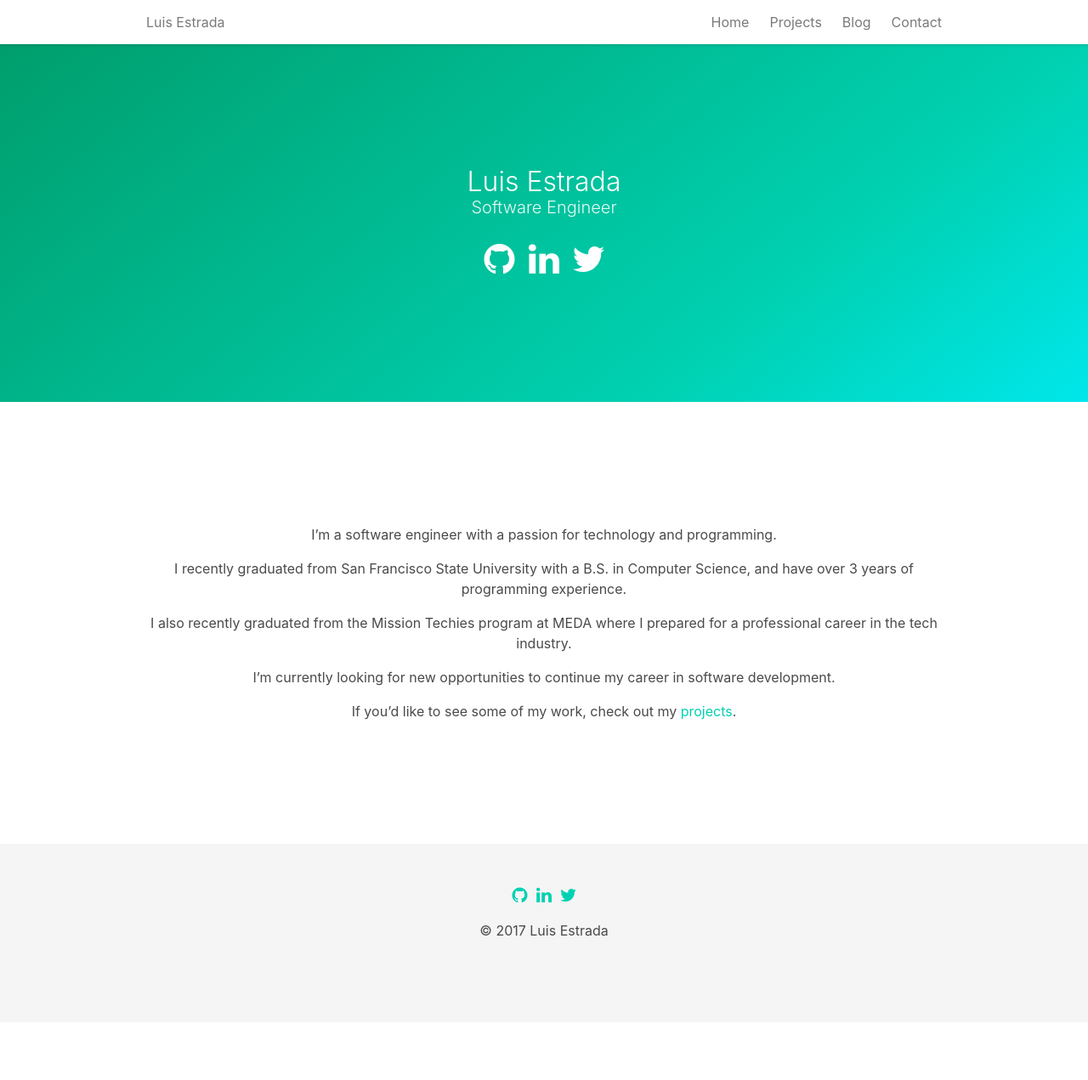
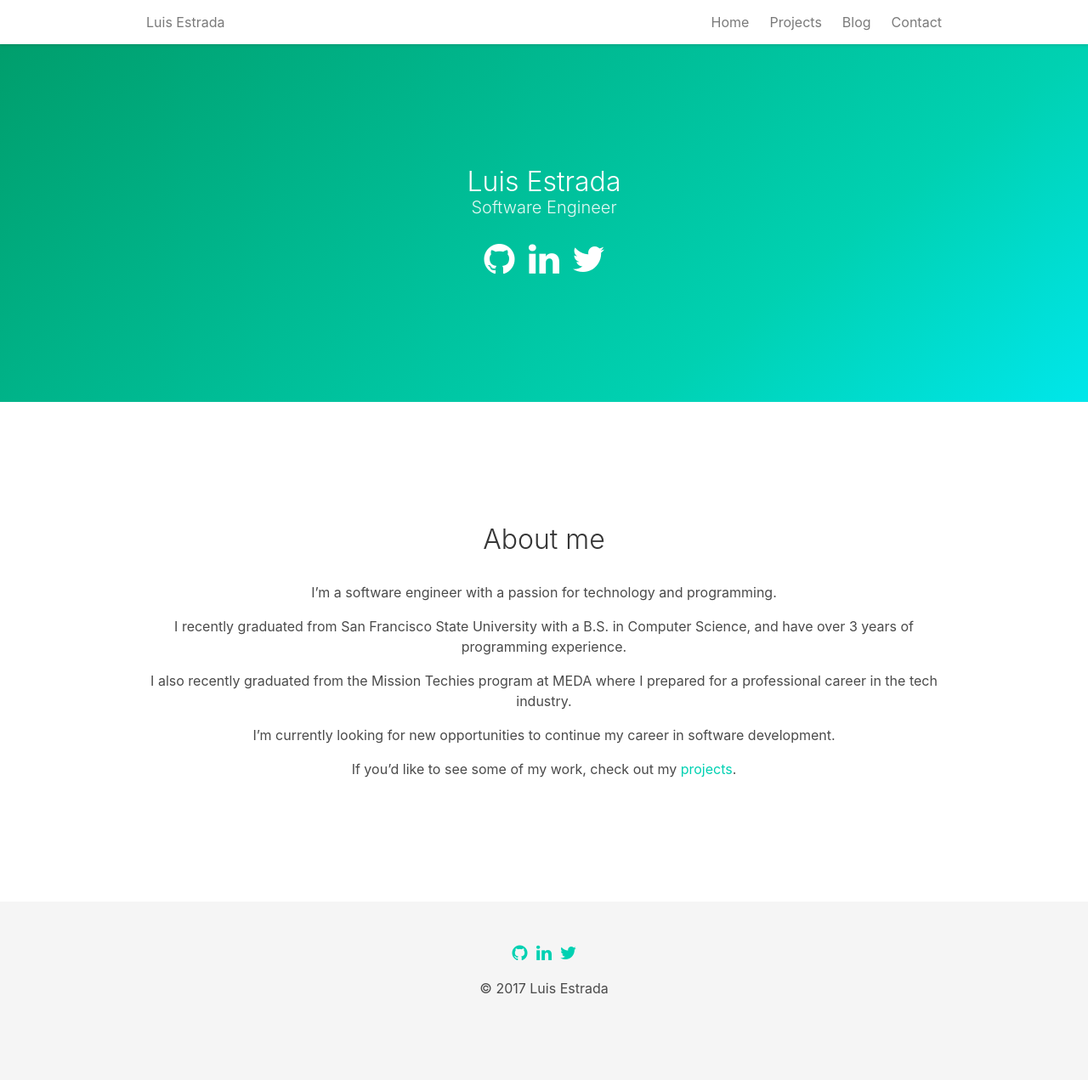
Before and after one commit to lierluis/lierluis.github.io, a Jekyll site: the page built from index.md, in a window 1280 px wide. Shown: the whole page at 85% size. Built offline with Jekyll 4.4.1, drawn with Linux system fonts in a browser that asks for light colours; nearby versions of some CDN libraries; before the commit the page ends 1203 px from its top, so only the background shows below that.

Commit message:
Add title to index page

```diff
--- a/index.md
+++ b/index.md
@@ -4,6 +4,7 @@
 # See: https://jekyllrb.com/docs/themes/#overriding-theme-defaults
 layout: home
 ---
+<p class="title">About me</p>
 
 I'm a software engineer with a passion for technology and programming.
 
```
